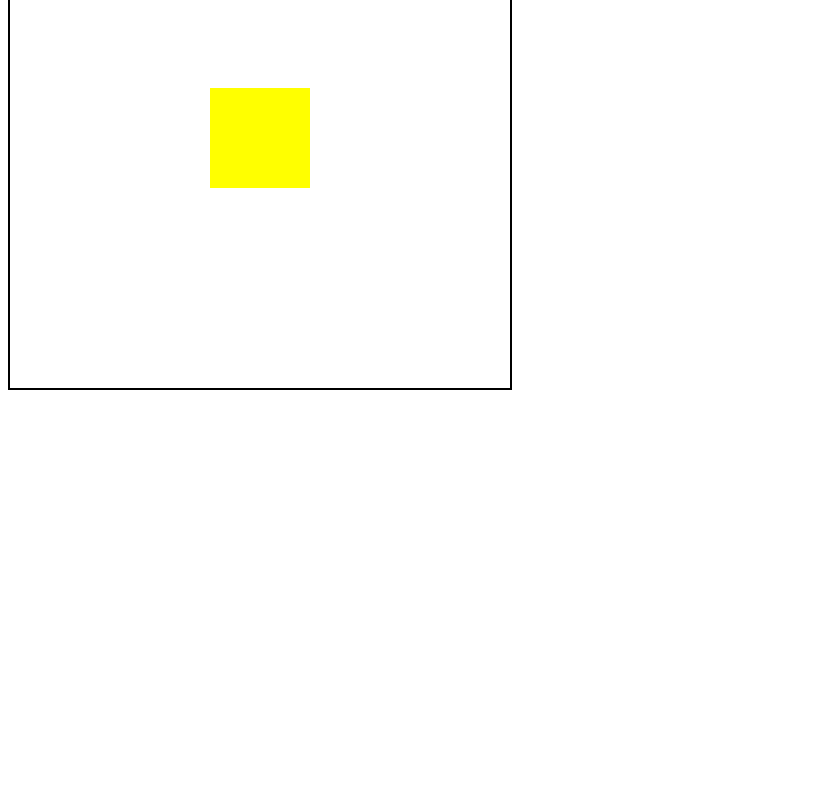
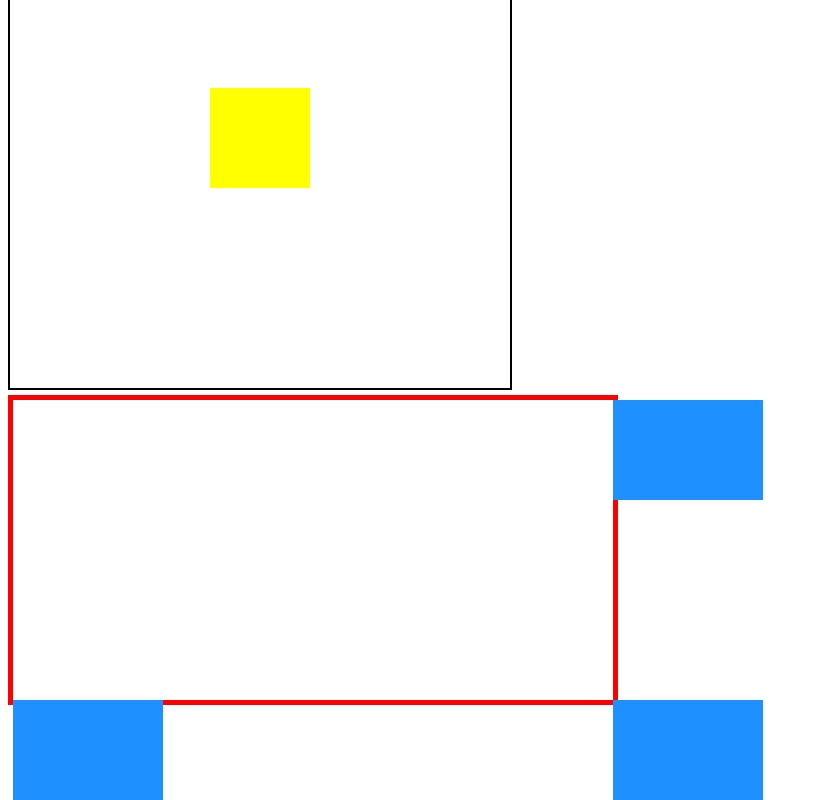
Before and after one commit to JHKIMS/Html-Css, a plain HTML site: page html/position.html in a window 1280 px wide. Shown: the part 427-1227 px from the top of the page, without its empty margins (0-818 px from the left). Before the commit the page ends 825 px from the top, so only its background shows below. Drawn offline with Linux system fonts and the light colour scheme.

Commit message:
Html,Css_심심풀이9::position_2

```diff
--- a/css/position.css
+++ b/css/position.css
@@ -3,7 +3,7 @@
     width: 600px;
     height: 300px;
     position: relative;
-    margin-bottom: 5px; /* 구별을 위한 margin-bottom값 */
+    margin-bottom: 5px; /* 구별을 위한 margin값 */
 }
 
 .child{
@@ -23,6 +23,7 @@
     width: 500px;
     height: 500px;
     border: 2px solid #000;
+    margin-bottom: 5px; /* 구별하기 위한 margin값*/
 }
 
 .childbox{
@@ -44,3 +45,36 @@
 }
 
 /* 구분선2 */
+.box2{
+    position: relative;
+    border : 5px solid red;
+    width: 600px;
+    height: 300px;
+}
+
+.sample{
+    position: absolute;
+    background-color: dodgerblue;
+    width: 150px;
+    height: 100px;
+    left: 0;
+    top: 100%;
+}
+
+.sample2{
+    position: absolute;
+    background-color: dodgerblue;
+    width: 150px;
+    height: 100px;
+    top: 0;
+    left: 100%;
+}
+
+.sample3{
+    position: absolute;
+    background-color: dodgerblue;
+    width: 150px;
+    height: 100px;
+    top: 100%;
+    left: 100%
+}
--- a/html/position.html
+++ b/html/position.html
@@ -1,5 +1,6 @@
 <!DOCTYPE html>
 <html lang="en">
+
 <head>
     <meta charset="UTF-8">
     <meta http-equiv="X-UA-Compatible" content="IE=edge">
@@ -7,15 +8,25 @@
     <title>CSS POSITIONING</title>
     <link rel="stylesheet" href="../css/position.css">
 </head>
+
 <body>
     <!-- position: relative(부모요소에 주는 것) & absoulte(자식요소에 주는 것) -->
     <div class="parent">
         <div class="child"></div>
     </div>
 
+    <!-- 구분선 -->
     <div class="box">
         <div class="childbox"></div>
         <div class="modal"></div>
     </div>
+
+    <!-- 구분선2 -->
+    <div class="box2">
+        <div class="sample"></div>
+        <div class="sample2"></div>
+        <div class="sample3"></div>
+    </div>
 </body>
+
 </html>
```
